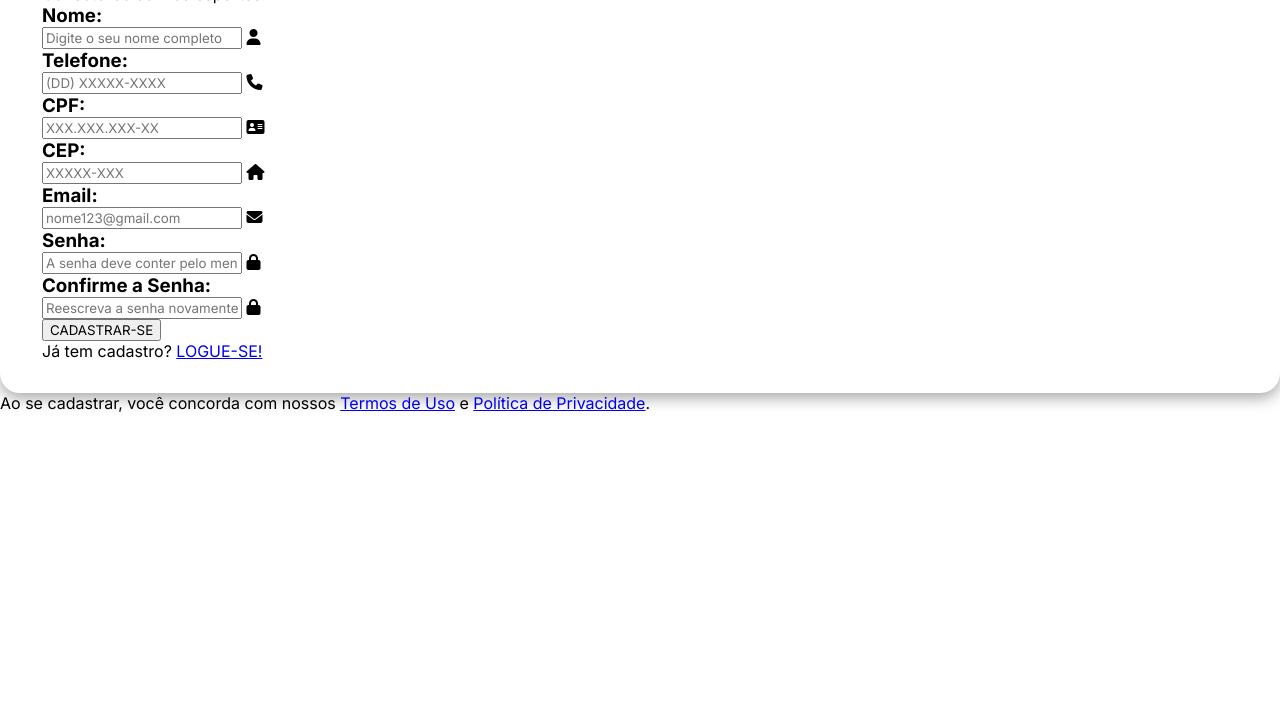
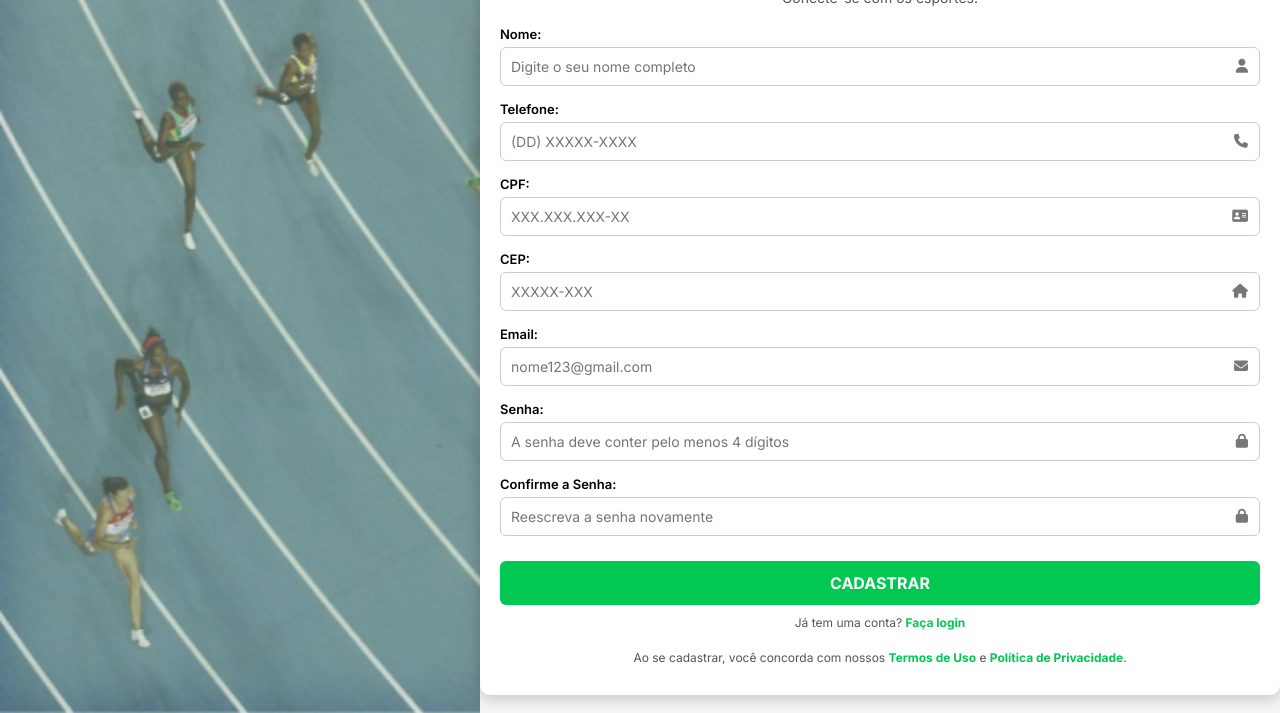
Before and after one commit to NatVansuita/PI_ALLPLAY, a plain HTML site: page Telas Cadastro de Usuários/Index.html in a window 1280 px wide. Shown: the part 87-800 px from the top of the page. Drawn offline with Linux system fonts and the light colour scheme.

Commit message:
Formulário de cadastro

```diff
--- a/Telas Cadastro de Usuários/Index.html
+++ b/Telas Cadastro de Usuários/Index.html
@@ -10,66 +10,74 @@
 </head>
 
 <body>
+
     <main class="container">
+        <!-- Lado esquerdo: imagem -->
+        <div class="image"></div>
+
+        <!-- Lado direito: formulário -->
+        <div class="form-box">
             <form>
-            <H1>CADASTRE-SE</H1>
+                <h1>CADASTRE-SE</h1>
                 <p>Conecte-se com os esportes!</p>
 
                 <div class="input-box">
-                <h3>Nome:</h3>
-                <input placeholder="Digite o seu nome completo" type="text">
+                    <label for="nome">Nome:</label>
+                    <input id="nome" name="nome" type="text" placeholder="Digite o seu nome completo">
                     <i class="fa-solid fa-user"></i>
                 </div>
 
                 <div class="input-box">
-                <h3>Telefone:</h3>
-                <input placeholder="(DD) XXXXX-XXXX" type="tel">
+                    <label for="telefone">Telefone:</label>
+                    <input id="telefone" name="telefone" type="tel" placeholder="(DD) XXXXX-XXXX">
                     <i class="fa-solid fa-phone"></i>
                 </div>
 
                 <div class="input-box">
-                <h3>CPF:</h3>
-                <input placeholder="XXX.XXX.XXX-XX" type="text">
+                    <label for="cpf">CPF:</label>
+                    <input id="cpf" name="cpf" type="text" placeholder="XXX.XXX.XXX-XX">
                     <i class="fa-solid fa-address-card"></i>
                 </div>
 
                 <div class="input-box">
-                <h3>CEP:</h3>
-                <input placeholder="XXXXX-XXX" type="text">
+                    <label for="cep">CEP:</label>
+                    <input id="cep" name="cep" type="text" placeholder="XXXXX-XXX">
                     <i class="fa-solid fa-house"></i>
                 </div>
 
                 <div class="input-box">
-                <h3>Email:</h3>
-                <input placeholder="nome123@gmail.com" type="email">
+                    <label for="email">Email:</label>
+                    <input id="email" name="email" type="email" placeholder="nome123@gmail.com">
                     <i class="fa-solid fa-envelope"></i>
                 </div>
 
                 <div class="input-box">
-                <h3>Senha:</h3>
-                <input placeholder="A senha deve conter pelo menos 4 digitos" type="password">
+                    <label for="senha">Senha:</label>
+                    <input id="senha" name="senha" type="password"
+                        placeholder="A senha deve conter pelo menos 4 dígitos">
                     <i class="fa-solid fa-lock"></i>
                 </div>
 
                 <div class="input-box">
-                <h3>Confirme a Senha:</h3>
-                <input placeholder="Reescreva a senha novamente" type="password">
+                    <label for="confirmar-senha">Confirme a Senha:</label>
+                    <input id="confirmar-senha" name="confirmar-senha" type="password"
+                        placeholder="Reescreva a senha novamente">
                     <i class="fa-solid fa-lock"></i>
                 </div>
 
-            <button type="submit" class="Cadastrar">CADASTRAR-SE</button>
+                <button type="submit" class="btn-cadastrar">CADASTRAR</button>
 
                 <div>
-                <p>Já tem cadastro? <a href="#">LOGUE-SE!</a></p>
+                    <p>Já tem uma conta? <a href="#">Faça login</a></p>
                 </div>
 
-
-
+                <div>
+                    <p>Ao se cadastrar, você concorda com nossos <a href="#">Termos de Uso</a> e <a href="#">Política de
+                            Privacidade</a>.</p>
+                </div>
             </form>
+        </div>
     </main>
-    <div>
-        <p>Ao se cadastrar, você concorda com nossos <a href="#">Termos de Uso</a> e <a href="#">Política de Privacidade</a>.</p>
-    </div>
 </body>
 
 </html>
--- a/Telas Cadastro de Usuários/styles.css
+++ b/Telas Cadastro de Usuários/styles.css
@@ -1,28 +1,144 @@
 @import url('https://fonts.googleapis.com/css2?family=Inter:ital,opsz,wght@0,14..32,100..900;1,14..32,100..900&display=swap');
 
 * {
-    margin: 0;
-    padding: 10;
-    box-sizing: border-box;
-    font-family: "Inter", sans-serif;
+  margin: 0;                     /* remove margens padrão */
+  padding: 0;                    /* remove padding padrão */
+  box-sizing: border-box;        /* inclui padding e border na largura e altura dos elementos */
+  font-family: "Inter", sans-serif; /* define fonte padrão */
 }
 
-.body{
-    display: flex;
-    justify-content: flex-end;
-    align-items: center;
-    min-height: 100vh;
-    background: url('./Img/Captura\ de\ tela\ 2025-08-18\ 102448.png');
-    background-size: cover;
-    background-position: center;
+/* Corpo da página */
+body {
+  height: 100vh;                 /* ocupa toda a altura da tela */
+  display: flex;                 /* define layout flexível */
+  justify-content: center;       /* centraliza horizontalmente os elementos filhos */
+  align-items: center;           /* centraliza verticalmente os elementos filhos */
+  background: #f5f5f5;           /* cor de fundo cinza claro */
 }
 
-.container{
-    width: 50px 60px;
-    background-color: rgb(255, 255, 255);
-    border: 2px solid #fff;
-    border-radius: 20px;
-    color: #000000;
-    padding: 30px 40px;
-    box-shadow: rgba(0, 0, 0, 0.35) 0px 5px 15px;
+/* Container principal: divide tela em duas colunas */
+.container {
+  display: flex;                 /* organiza elementos filhos em linha */
+  width: 100%;                   /* ocupa toda a largura disponível */
+  height: 100vh;                 /* ocupa altura total da tela */
 }
+
+/* Metade esquerda: imagem */
+.image {
+  flex: 1;                       /* ocupa metade do container */
+  background: url("./Img/Captura\ de\ tela\ 2025-08-18\ 102448.png"); /* define imagem de fundo */
+  background-size: cover;        /* ajusta imagem para cobrir todo o espaço sem distorcer */
+}
+
+/* Metade direita: formulário */
+.form-box {
+  flex: 1;                       /* ocupa metade do container */
+  display: flex;                 /* define layout flexível */
+  justify-content: center;       /* centraliza horizontalmente */
+  align-items: center;           /* centraliza verticalmente */
+}
+
+/* Estilo do formulário */
+form {
+  background: #fff;              /* fundo branco */
+  padding: 10px 20px;            /* espaçamento interno */
+  border-radius: 10px;           /* cantos arredondados */
+  box-shadow: 0 4px 15px rgba(0,0,0,0.2); /* sombra para profundidade */
+  width: 800px;                  /* largura fixa */
+}
+
+/* Título do formulário */
+form h1 {
+  font-size: 35px;               /* tamanho da fonte */
+  font-weight: bold;             /* fonte em negrito */
+  text-align: center;            /* centraliza texto */
+  margin-bottom: 5px;            /* espaçamento abaixo do título */
+}
+
+/* Parágrafo abaixo do título */
+form p {
+  text-align: center;            /* centraliza texto */
+  font-size: 14px;               /* tamanho da fonte */
+  margin-bottom: 20px;           /* espaçamento abaixo */
+  color: #555;                   /* cor cinza escura */
+}
+
+/* Caixa de input */
+.input-box {
+  position: relative;            /* necessário para posicionar ícones dentro */
+  margin-bottom: 15px;           /* espaçamento abaixo do input */
+}
+
+/* Label do input */
+.input-box label {
+  display: block;                /* ocupa toda a largura */
+  margin-bottom: 5px;            /* espaçamento abaixo da label */
+  font-size: 13px;               /* tamanho da fonte */
+  font-weight: 600;              /* fonte semi-negrito */
+}
+
+/* Campo de input */
+.input-box input {
+  width: 100%;                   /* ocupa toda largura do container */
+  padding: 10px 35px 10px 10px;  /* espaçamento interno: direita maior para ícone */
+  border: 1px solid #ccc;        /* borda cinza clara */
+  border-radius: 6px;            /* cantos arredondados */
+  outline: none;                 /* remove contorno padrão ao focar */
+  font-size: 14px;               /* tamanho da fonte */
+  transition: border-color 0.3s ease; /* animação suave ao mudar borda */
+}
+
+/* Input ao focar */
+.input-box input:focus {
+  border-color: #00c853;         /* borda fica verde ao focar */
+}
+
+/* Ícone dentro do input */
+.input-box i {
+  position: absolute;            /* posição absoluta dentro da caixa */
+  right: 12px;                   /* distância da direita */
+  top: 55%;                      /* distância do topo */
+  transform: translateY(-50);    /* corrige a posição para ficar exatamente no meio */
+  color: #777;                 /* cor cinza */
+  font-size: 14px;               /* tamanho do ícone */
+}
+
+/* Botão de cadastro */
+.btn-cadastrar {
+  width: 100%;                   /* ocupa toda largura do form */
+  padding: 12px;                 /* espaçamento interno */
+  background: #00c853;           /* cor verde */
+  color: #fff;                   /* cor do texto branca */
+  border: none;                  /* sem borda */
+  border-radius: 6px;            /* cantos arredondados */
+  font-weight: bold;             /* fonte em negrito */
+  font-size: 16px;               /* tamanho da fonte */
+  cursor: pointer;               /* cursor muda ao passar o mouse */
+  margin-top: 10px;              /* espaçamento acima */
+  transition: background 0.3s ease; /* animação suave na cor de fundo */
+}
+
+/* Botão ao passar o mouse */
+.btn-cadastrar:hover {
+  background: #009624;           /* verde mais escuro */
+}
+
+/* Textos extras abaixo do botão */
+form div p {
+  font-size: 12px;               /* fonte pequena */
+  text-align: center;            /* centraliza texto */
+  margin-top: 10px;              /* espaçamento acima */
+  color: #555;                   /* cor cinza escura */
+}
+
+/* Link dentro do form */
+form div a {
+  color: #00c853;                /* cor verde */
+  font-weight: bold;             /* negrito */
+  text-decoration: none;         /* remove sublinhado */
+}
+
+/* Link ao passar o mouse */
+form div a:hover {
+  text-decoration: underline;    /* sublinha ao passar o mouse */
+}
```
Lines whose indentation alone changed are shown as unchanged.
